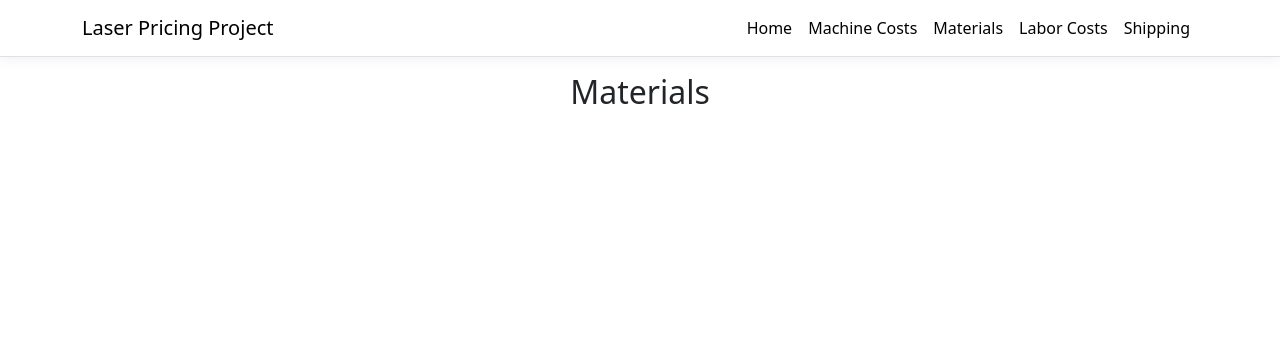
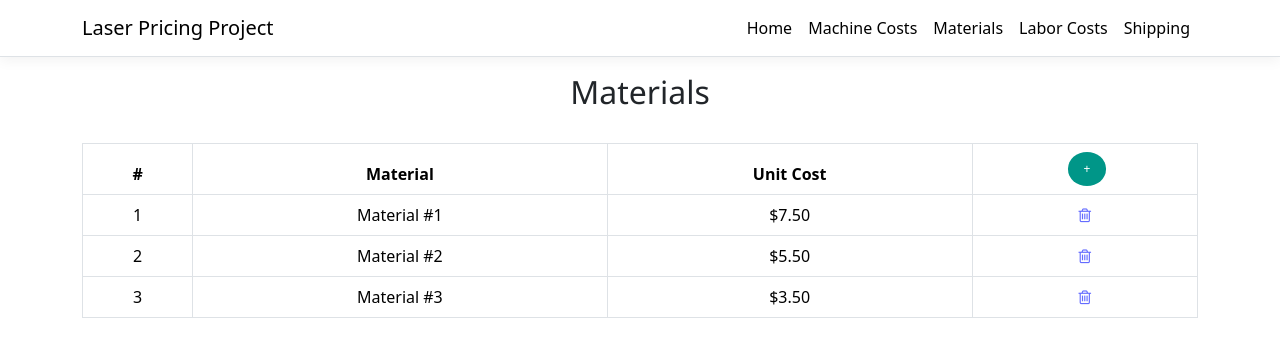
Before and after one commit to kunklerRepos/LaserProject2, a React (Vite) app in the folder laserproject.client/: page /Materials in a window 1280 px wide. Shown: the top 356 px of the page. Built offline with nearby package versions, Linux system fonts and the light colour scheme.

Commit message:
updates for additional pages

```diff
--- a/laserproject.client/index.html
+++ b/laserproject.client/index.html
@@ -3,6 +3,8 @@
 <head>
     <meta charset="UTF-8" />
     <link rel="icon" type="image/svg+xml" href="/vite.svg" />
+    <link rel="stylesheet" href="https://www.w3schools.com/w3css/4/w3.css">
+    <link rel="stylesheet" href="https://cdnjs.cloudflare.com/ajax/libs/font-awesome/4.7.0/css/font-awesome.min.css">
     <meta name="viewport" content="width=device-width, initial-scale=1.0" />
     <title>Vite + React</title>
 </head>
--- a/laserproject.client/src/AppRoutes.jsx
+++ b/laserproject.client/src/AppRoutes.jsx
@@ -1,6 +1,7 @@
 import Counter  from "./components/Counter.jsx";
 import FetchData  from "./components/FetchData.jsx";
 import Home from "./components/Home.jsx";
+import ItemInput from "./components/ItemInput.jsx";
 import LaborCost from "./components/LaborCost.jsx";
 import MachineCosts from './components/MachineCosts';
 import Materials from './components/Materials';
@@ -36,6 +37,11 @@ const AppRoutes = [
     {
         path: '/Shipping',
         element: <Shipping/>
+    },
+    {
+        path: '/ItemInput',
+        element: <ItemInput/>
+
     }
 ];
 
--- /dev/null
+++ b/laserproject.client/src/components/ItemInput.jsx
@@ -0,0 +1,15 @@
+import React, { useState } from 'react';
+
+
+function ItemInput()
+{
+    return (
+        <>
+            <h5>Test Item Input</h5>
+        </>
+
+    );
+}
+
+
+export default ItemInput;
--- a/laserproject.client/src/components/LaborCost.jsx
+++ b/laserproject.client/src/components/LaborCost.jsx
@@ -1,10 +1,42 @@
-import React, { useState } from 'react';
+import React, { Fragment, useState } from 'react';
 
 function LaborCost()
 {
+
+    const LaborCostObj = {"Labor Type 1": "10.00", "Labor Type 2": "12.00", "Labor Type 3": "14.50"};
     return (
         <>
             <h2>Labor Costs</h2>
+            <br />
+            <table class="table table-hover table-bordered">
+                <thead>
+                    <tr>
+                        <th scope="col">#</th>
+                        <th scope="col" colspan="2" >Labor Type</th>
+                        <th scope="col" >Cost</th>
+                        <th scope="col" > <a style={{ marginLeft: '2%' }} className="w3-button w3-small w3-circle w3-small w3-ripple w3-teal" href="#" >+</a> </th>
+                    </tr>
+                </thead>
+                <tbody>
+
+                    {Object.keys(LaborCostObj).map((item, index) => {
+                        return (
+                            <Fragment>
+                                <tr>
+                                    <td scope="row">{index + 1}</td>
+                                    <td colspan="2">{item}</td>
+                                    <td>{`$${LaborCostObj[item]}`}</td>
+                                    <td><a href="#"><i className="fa fa-trash-o"></i></a></td>
+                                </tr>
+
+                            </Fragment>
+                        )
+
+                    })}
+
+
+                </tbody>
+            </table>
         </>
     );
 }
--- a/laserproject.client/src/components/MachineCosts.jsx
+++ b/laserproject.client/src/components/MachineCosts.jsx
@@ -1,11 +1,45 @@
-import React, { useState } from 'react';
+import React, { Fragment, useState } from 'react';
 
 
 function MachineCosts()
 {
+
+    const MachiningCosts = { "Laser Operating Cost": "0.11" };
+
+
     return (
         <>
-        <h2>Machine Costs</h2>
+            <h2>Machine Costs</h2>
+            <br />
+            <table className="table table-hover table-bordered">
+                <thead>
+                    <tr>
+                        <th scope="col">#</th>
+                        <th scope="col" colspan="2" >Cost Type</th>
+                        <th scope="col" >Electric Cost</th>
+                        <th scope="col" > <a style={{ marginLeft: '2%' }} className="w3-button w3-small w3-circle w3-small w3-ripple w3-teal" href="#" >+</a> </th>
+                    </tr>
+                </thead>
+                <tbody>
+                    {Object.keys(MachiningCosts).map((item, index) => {
+                        return (
+                            <Fragment>
+                                <tr>
+                                    <td scope="row">{index + 1}</td>
+                                    <td colspan="2">{item}</td>
+                                    <td>{`$${MachiningCosts[item]}`}</td>
+                                    <td><a href="#"><i className="fa fa-trash-o"></i></a></td>
+                                </tr>
+
+                            </Fragment>
+                        )
+
+                    })}
+
+
+
+                </tbody>
+            </table>
         </>
     )
 }
--- a/laserproject.client/src/components/Materials.jsx
+++ b/laserproject.client/src/components/Materials.jsx
@@ -1,10 +1,73 @@
-import React, { useState } from 'react';
+import React, { Fragment, useState } from 'react';
+import ItemInput from './ItemInput';
+import './styles/Materials.component.css';
 
 function Materials()
 {
+    const MaterialObject = {
+        "Material #1": "7.50",
+        "Material #2": "5.50",
+        "Material #3": "3.50"
+
+    };
+
+    /**<tr>
+                        <td scope="row">1</td>
+                        <td colspan="2" >Material #1</td>
+                        <td>$7.50</td>
+                            <td><a href="#"><i className="fa fa-trash-o"></i></a></td>
+                    </tr>
+                        <tr>
+                            <td scope="row">2</td>
+                            <td colspan="2">Material #2</td>
+                            <td>$5.50</td>
+                            <td><a href="#"><i className="fa fa-trash-o"></i></a></td>
+                    </tr>
+                        <tr>
+
+                            <td scope="row">3</td>
+                            <td colspan="2">Material #3</td>
+                            <td>$3.50</td>
+                            <td><a href="#"><i className="fa fa-trash-o"></i></a></td>
+                    </tr>*/
+
+
+
     return (
         <>
-        <h2>Materials</h2>
+            <h2>Materials</h2>
+            <br />
+            <div id="ListMaterials">
+                <table className="table table-hover table-bordered">
+                    <thead>
+                        <tr>
+                            <th scope="col">#</th>
+                            <th scope="col" colspan="2" >Material</th>
+                            <th scope="col" >Unit Cost</th>
+                            <th scope="col" > <a style={{ marginLeft: '2%' }} className="w3-button w3-small w3-circle w3-small w3-ripple w3-teal" href="#" >+</a> </th>
+                        </tr>
+                    </thead>
+                    <tbody>
+                        {Object.keys(MaterialObject).map((item, index) => {
+                            return (
+                                <Fragment>
+                                    <tr>
+                                        <td scope="row">{index + 1}</td>
+                                        <td colspan="2">{item}</td>
+                                        <td>{`$${MaterialObject[item]}`}</td>
+                                        <td><a href="#"><i className="fa fa-trash-o"></i></a></td>
+                                    </tr>
+
+                                </Fragment>
+                            )
+
+                        }) }
+
+
+                    </tbody>
+                </table>
+
+            </div>
         </>
     );
 }
--- a/laserproject.client/src/components/Shipping.jsx
+++ b/laserproject.client/src/components/Shipping.jsx
@@ -1,10 +1,46 @@
-import React, { useState } from 'react';
+import React, { Fragment, useState } from 'react';
 
 function Shipping()
 {
+
+    const ShippingObj = {"Item 1": "5.00", "Item 2": "3.00"};
+
+
     return (
         <>
-            <h2>Shipping Material</h2>
+            <h2>Shipping Supplies</h2>
+            <br />
+
+            <table class="table table-hover table-bordered">
+                <thead>
+                    <tr>
+                        <th scope="col">#</th>
+                        <th scope="col" colspan="2" >Items</th>
+                        <th scope="col" >Unit Cost</th>
+                        <th scope="col" > <a style={{ marginLeft: '2%' }} className="w3-button w3-small w3-circle w3-small w3-ripple w3-teal" href="#" >+</a> </th>
+                    </tr>
+                </thead>
+                <tbody>
+                    {Object.keys(ShippingObj).map((item, index) => {
+                        return (
+                            <Fragment>
+                                <tr>
+                                    <td scope="row">{index + 1}</td>
+                                    <td colspan="2">{item}</td>
+                                    <td>{`$${ShippingObj[item]}`}</td>
+                                    <td><a href="#"><i className="fa fa-trash-o"></i></a></td>
+                                </tr>
+
+                            </Fragment>
+                        )
+
+                    })}
+
+
+                </tbody>
+
+            </table>
+
         </>
     );
 }
--- /dev/null
+++ b/laserproject.client/src/components/styles/Materials.component.css
@@ -0,0 +1,7 @@
+  a {
+      color: red;
+  }
+
+  a:hover{
+      color: red;
+  }
```
